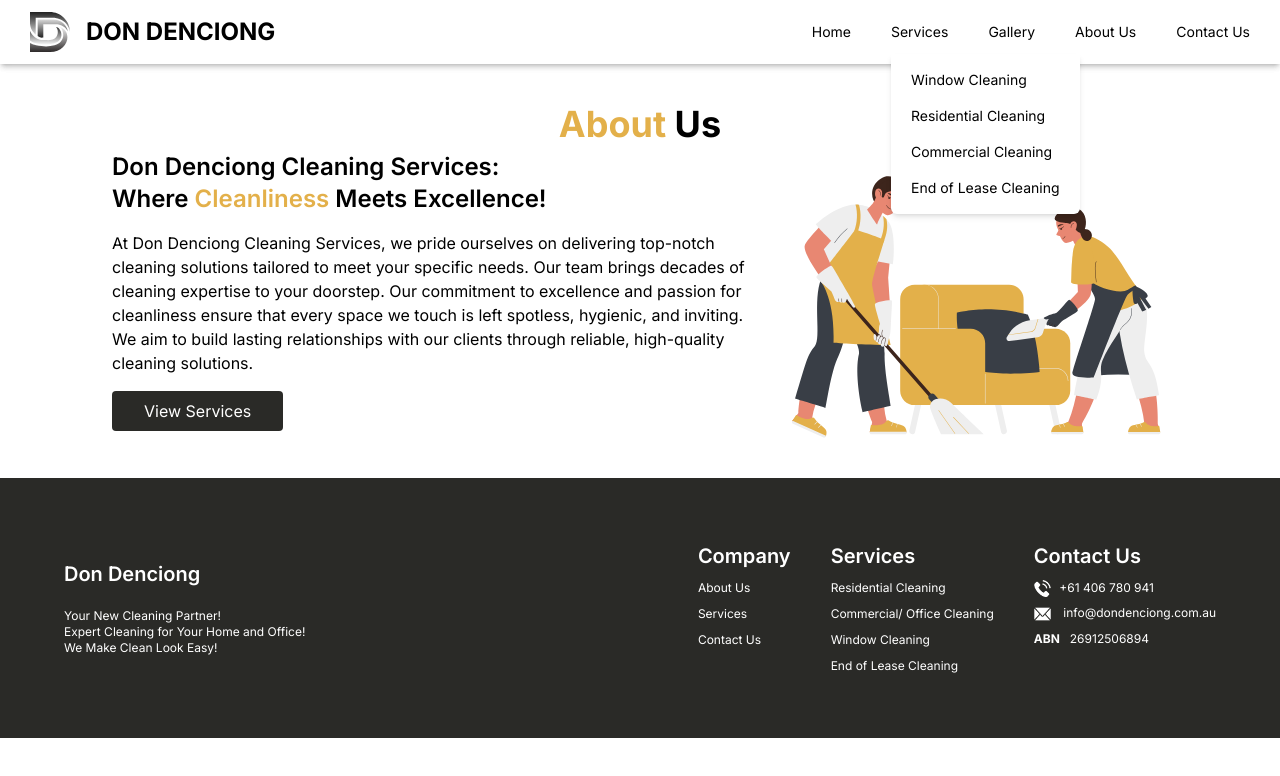
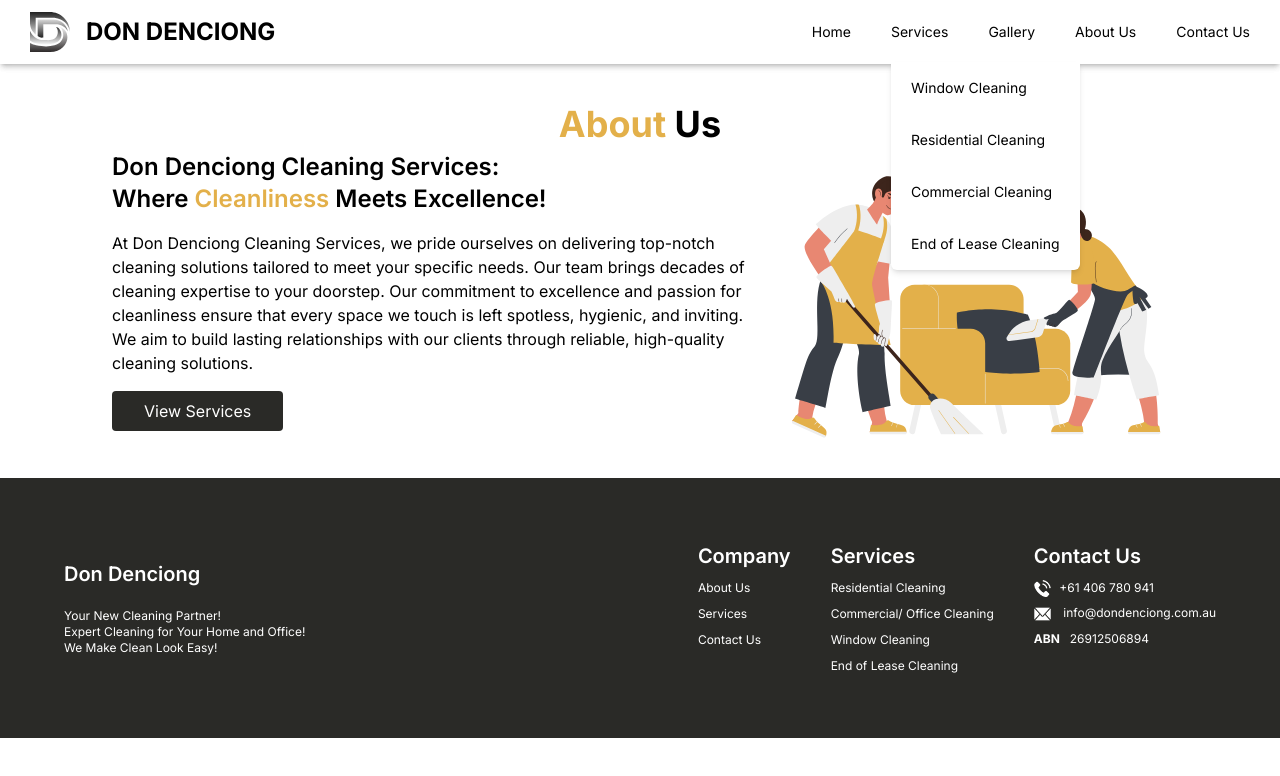
Before and after one commit to nicktoooz/new-ventures-project, a Next.js app: page /about-us in a window 1280 px wide. Both pictures are taken after a click on the button "Services". Shown: the top 776 px of the page. Built offline with nearby package versions, Linux system fonts and the light colour scheme.

Commit message:
Updated Service Drop

```diff
--- a/src/app/Header.tsx
+++ b/src/app/Header.tsx
@@ -9,9 +9,9 @@ export default function Header() {
     <>
       <header className={`h-16 text-sm relative bg-white z-40 shadow-md flex justify-center items-center `}>
         <div className="flex justify-between px-5 items-center flex-1 max-w-[90em] ">
-          <div className='flex items-center gap-4'>
+          <div className="flex items-center gap-4">
             <Image src={logo} alt="" className="aspect-auto w-10" />
-            <h1 className='font-bold uppercase text-2xl'>Don Denciong</h1>
+            <h1 className="font-bold uppercase text-2xl">Don Denciong</h1>
           </div>
           <div className={`header-right z-50`}>
             <div className={`md:hidden`} onClick={() => setMenu(!menuVisibility)}>
@@ -40,7 +40,7 @@ export default function Header() {
                 <button onClick={() => setServiceVisibility(!serviceVisibility)} className={`hover:underline decoration-4 decoration-[#5465FF66]`}>
                   Services
                 </button>
-                <ServiceDrop isVisible={serviceVisibility} className={`absolute transition-all duration-300 shadow-md py-2 rounded-b-md mt-3 w-fit flex flex-col items-start bg-white text-nowrap`} />
+                <ServiceDrop isVisible={serviceVisibility} className={`absolute transition-all duration-300 shadow-md rounded-b-md mt-5 w-fit flex flex-col items-start bg-white text-nowrap`} />
               </div>
               <button onClick={() => (location.href = '/gallery')} className={`hover:underline decoration-4 decoration-[#5465FF66] `}>
                 Gallery
@@ -63,16 +63,16 @@ export default function Header() {
 function ServiceDrop({ className, isVisible }: { className: string; isVisible: boolean }) {
   return (
     <div className={`${className} transition-all duration-500 opacity-0`} style={{ visibility: `${isVisible ? 'visible' : 'hidden'}`, opacity: `${isVisible ? 1 : 0}` }}>
-      <button onClick={() => (location.href = '/cleaning-window')} className="w-full px-5 py-2 hover:bg-[#788bff66] text-start">
+      <button onClick={() => (location.href = '/cleaning-window')} className="w-full px-5 py-4 ease-in-out duration-500 hover:bg-[#788bff66] overflow-hidden text-start">
         Window Cleaning
       </button>
-      <button onClick={() => (location.href = '/residential-cleaning')} className={`w-full ease-in-out duration-500 px-5 py-2 hover:bg-[#788bff66] text-start`}>
+      <button onClick={() => (location.href = '/residential-cleaning')} className={`w-full ease-in-out duration-500 px-5 py-4  hover:bg-[#788bff66] text-start`}>
         Residential Cleaning
       </button>
-      <button onClick={() => (location.href = '/commercial-cleaning')} className={`w-full ease-in-out duration-500 px-5 py-2 hover:bg-[#788bff66] text-start`}>
+      <button onClick={() => (location.href = '/commercial-cleaning')} className={`w-full ease-in-out duration-500 px-5 py-4 hover:bg-[#788bff66] text-start`}>
         Commercial Cleaning
       </button>
-      <button onClick={() => (location.href = '/end-of-lease-cleaning')} className={`w-full ease-in-out duration-500 px-5 py-2 hover:bg-[#788bff66] text-start`}>
+      <button onClick={() => (location.href = '/end-of-lease-cleaning')} className={`w-full ease-in-out duration-500 px-5 py-4 rounded-b-md hover:bg-[#788bff66] text-start`}>
         End of Lease Cleaning
       </button>
     </div>
```
